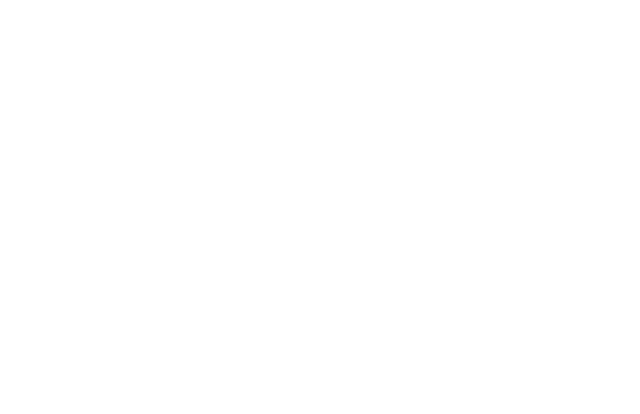
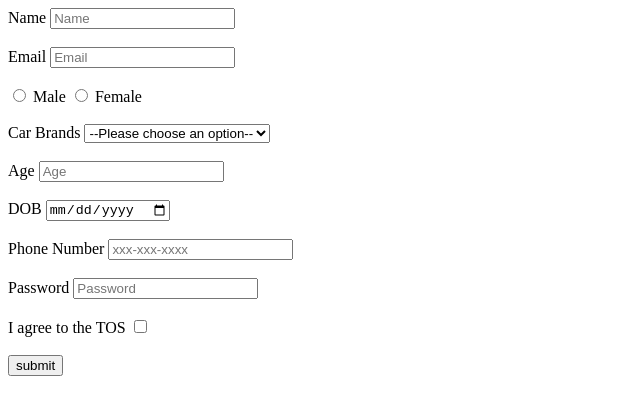
Before and after one commit to acciojob/signup-form-car-TanishkaCh30, a website: page main.html in a window 1280 px wide. Shown: the whole page, without its empty margins (0-640 px from the left). Drawn offline with Linux system fonts and the light colour scheme.

Commit message:
created a submission

```diff
--- a/main.html
+++ b/main.html
@@ -7,7 +7,53 @@
 </head>
 
 <body>
-	<!-- the entire body must be written by student -->
+	<form method="post">
+		<label for="name">Name</label>
+		<input type = "text" id="name" placeholder="Name" required ><br>
+		<br>
+		<label for="email">Email</label>
+		<input type = "email" id="email" placeholder = "Email" required><br>
+		<br>
+		<input type = "radio" id="gender_m" name="gender" required>
+		<label for ="gender_m">Male</label>
+		<input type = "radio" id="gender_f" name="gender" required>
+		<label for = "gender_f">Female</label><br>
+		<br>
+		<label for="cars">Car Brands</label>
+		<select id="cars" required>
+        <option value="Select">--Please choose an option--</option>
+		<option value="Swift">Swift</option>
+		<option value="Amaze">Amaze</option>
+		<option value="Volvo">Volvo</option>
+		<option value="MG">MG Hector</option>
+		</select><br>
+		<br>
+		<label for="age">Age</label>
+		<input type="number" id="age" placeholder="Age" required> <br>
+		<br>
+		<label for="dob">DOB</label>
+		<input type="date" id ="dob" required><br>
+		<br>
+		<label for="tel">Phone Number</label>
+		<input type="tel" id="tel" placeholder="xxx-xxx-xxxx"><br>
+		<br>
+		<label for="password">Password</label>
+		<input type="password" id="password" placeholder="Password" required><br>
+		<br>
+		<label for="tos">I agree to the TOS</label>
+		<input type = "checkbox" id="tos" required><br>
+		<br>
+		<input type="submit" value="submit">
+
+
+
+
+
+
+
+
+
+	</form>
     <script type="text/javascript" src="./script.js">
 </script>
 
```
